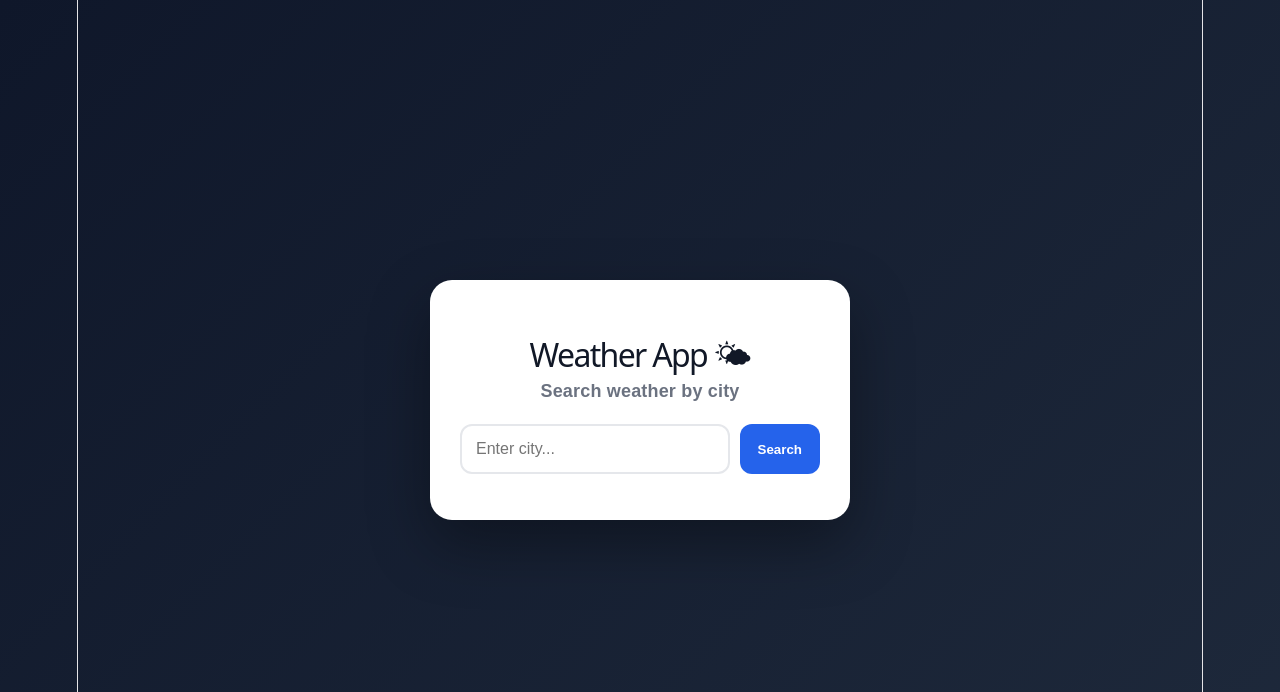
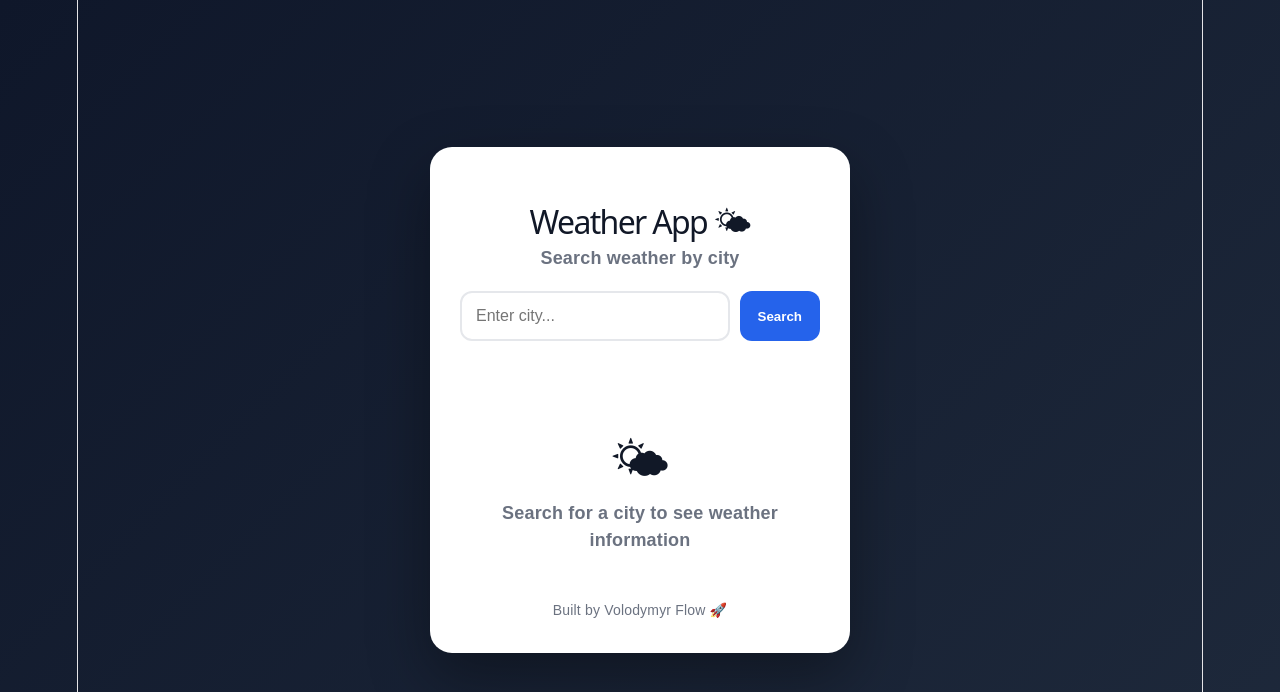
Before and after one commit to evolflow/weather-app, a React (Vite) app: page / in a window 1280 px wide. Shown: the top 692 px of the page. Built offline with nearby package versions, Linux system fonts and the light colour scheme.

Commit message:
Complete coding session 47

```diff
--- a/src/App.css
+++ b/src/App.css
@@ -152,14 +152,36 @@ h2 {
   .weather-card {
     margin: 16px;
     padding: 24px;
+    max-width: 100%;
+  }
+
+  h1 {
+    font-size: 28px;
+  }
+
+  .weather-result h1 {
+    font-size: 34px;
   }
 
   .search-box {
     flex-direction: column;
   }
 
+  .search-box input,
+  .search-box button {
+    width: 100%;
+  }
+
   .details {
     grid-template-columns: 1fr;
+  }
+
+  .history {
+    justify-content: center;
+  }
+
+  .detail-box {
+    padding: 12px;
   }
 }
 
@@ -258,3 +280,23 @@ h3 {
 .search-box button:disabled:hover {
   background: #94a3b8;
 }
+
+.empty-state {
+  margin-top: 30px;
+  padding: 20px;
+}
+
+.empty-state h2 {
+  font-size: 50px;
+}
+
+.empty-state p {
+  margin-top: 10px;
+  color: #6b7280;
+}
+
+.footer {
+  margin-top: 24px;
+  font-size: 14px;
+  color: #6b7280;
+}
--- a/src/App.jsx
+++ b/src/App.jsx
@@ -153,7 +153,9 @@ function App() {
             }}
           />
 
-          <button onClick={getWeather}>Search</button>
+          <button onClick={getWeather} disabled={loading}>
+            {loading ? "Searching..." : "Search"}
+          </button>
         </div>
 
         {history.length > 0 && (
@@ -222,6 +224,13 @@ function App() {
           <div className="loading-box">
             <div className="spinner"></div>
             <p>Searching weather...</p>
+          </div>
+        )}
+
+        {!weather && !loading && !error && (
+          <div className="empty-state">
+            <h2>🌤</h2>
+            <p>Search for a city to see weather information</p>
           </div>
         )}
 
@@ -297,6 +306,7 @@ function App() {
               </div>
             </div>
           )}
+        <footer className="footer">Built by Volodymyr Flow 🚀</footer>
       </div>
     </div>
   );
```
Also changed, not shown: 1 other file (tests, documents, lock files or other folders).
